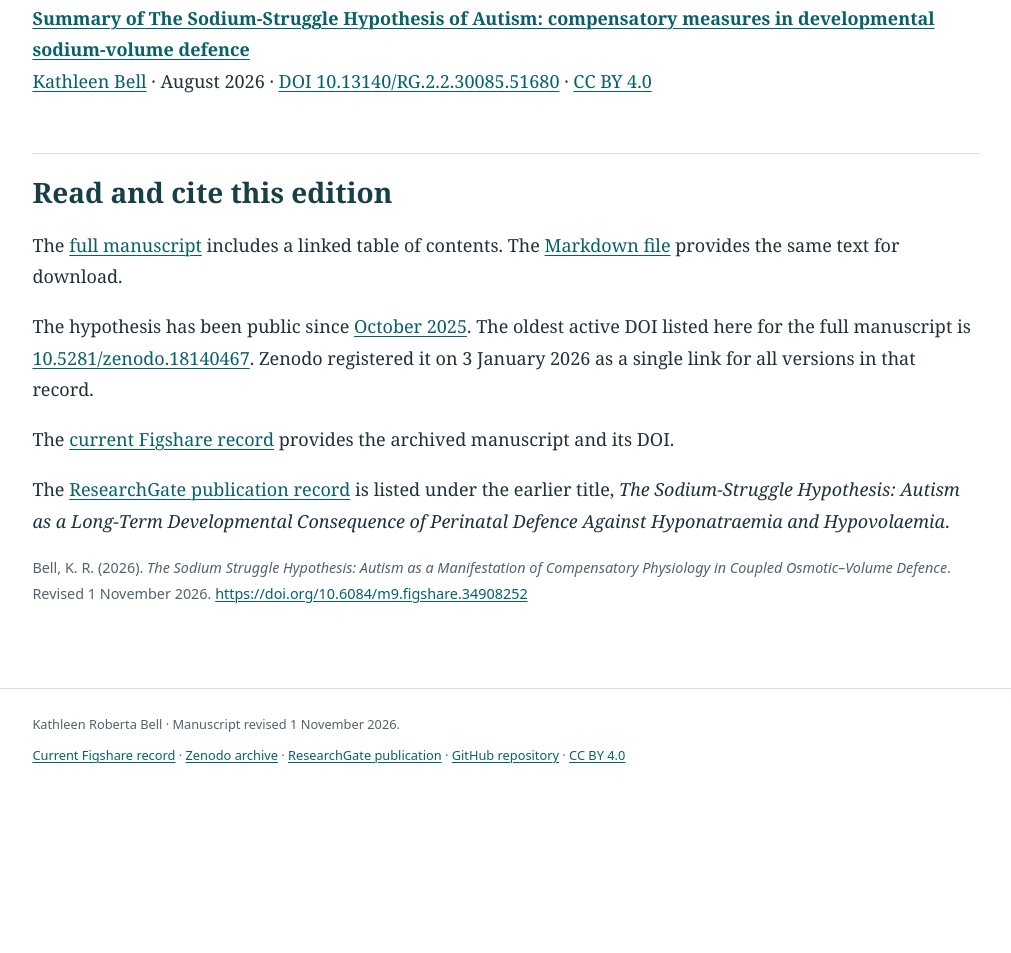
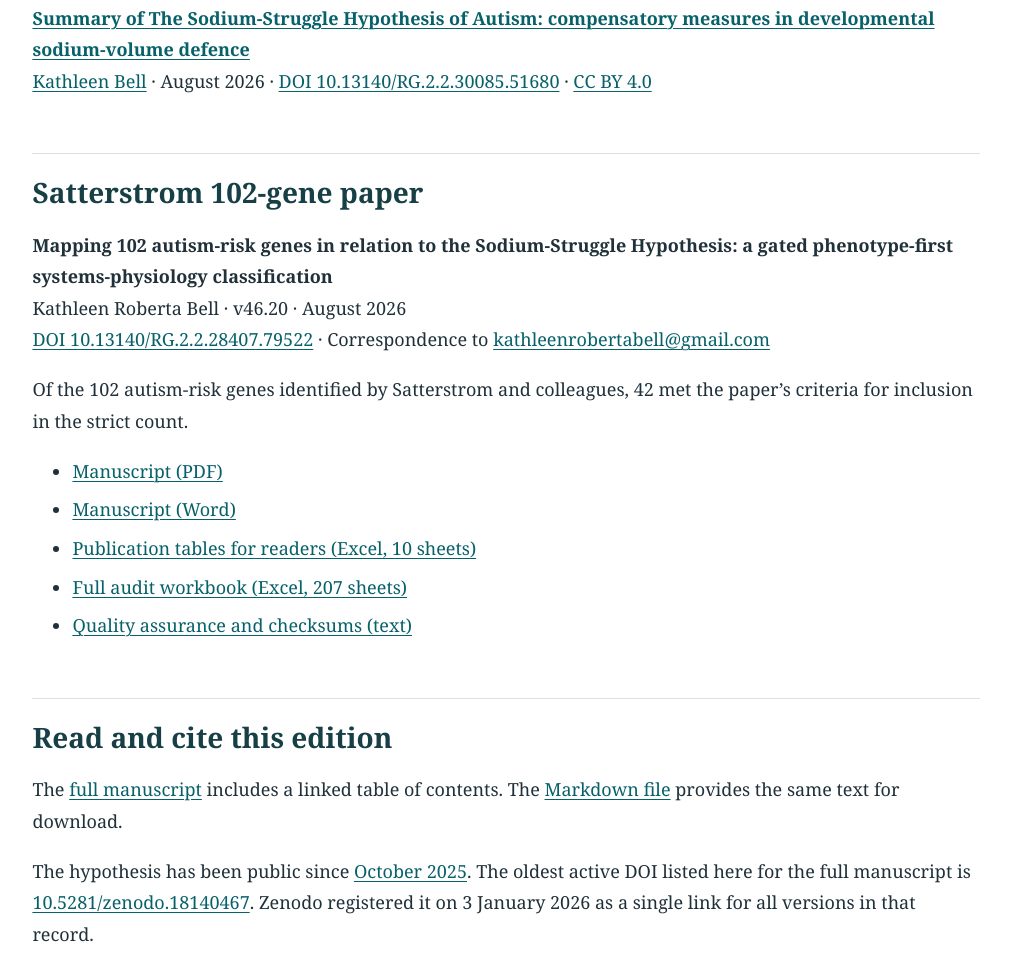
Before and after one commit to canadiankaty/sodium-struggle, a plain HTML site: page index.html in a window 1280 px wide. Shown: the part 1042-1995 px from the top of the page, without its empty margins (134-1145 px from the left). Before the commit the page ends 1858 px from the top, so only its background shows below. Drawn offline with Linux system fonts and the light colour scheme.

Commit message:
Publish verified Satterstrom 102-gene manuscript v46.20 and supplements

```diff
--- a/index.html
+++ b/index.html
@@ -107,6 +107,20 @@ code { font-size: .9em; }
 <h2>Research summary</h2>
 <p><strong><a href="https://www.researchgate.net/publication/412311452_Summary_of_The_Sodium-Struggle_Hypothesis_of_Autism_compensatory_measures_in_developmental_sodium-volume_defence">Summary of The Sodium-Struggle Hypothesis of Autism: compensatory measures in developmental sodium-volume defence</a></strong><br />
 <a href="https://www.researchgate.net/profile/Kathleen-Bell-13">Kathleen Bell</a> · August 2026 · <a href="https://doi.org/10.13140/RG.2.2.30085.51680">DOI 10.13140/RG.2.2.30085.51680</a> · <a href="https://creativecommons.org/licenses/by/4.0/">CC BY 4.0</a></p>
+<section aria-labelledby="satterstrom-102">
+<h2 id="satterstrom-102">Satterstrom 102-gene paper</h2>
+<p><strong>Mapping 102 autism-risk genes in relation to the Sodium-Struggle Hypothesis: a gated phenotype-first systems-physiology classification</strong><br>
+Kathleen Roberta Bell · v46.20 · August 2026<br>
+<a href="https://doi.org/10.13140/RG.2.2.28407.79522">DOI 10.13140/RG.2.2.28407.79522</a> · Correspondence to <a href="mailto:kathleenrobertabell@gmail.com">kathleenrobertabell@gmail.com</a></p>
+<p>Of the 102 autism-risk genes identified by Satterstrom and colleagues, 42 met the paper’s criteria for inclusion in the strict count.</p>
+<ul>
+<li><a href="papers/satterstrom-102/Bell_Satterstrom102_v46.20.pdf" download>Manuscript (PDF)</a></li>
+<li><a href="papers/satterstrom-102/Bell_Satterstrom102_v46.20.docx" download>Manuscript (Word)</a></li>
+<li><a href="papers/satterstrom-102/Bell_Satterstrom102_v46.20_Publication_Tables_READER.xlsx" download>Publication tables for readers (Excel, 10 sheets)</a></li>
+<li><a href="papers/satterstrom-102/Bell_Satterstrom102_v46.20_Frozen_Full_Audit_Master_PUBLIC.xlsx" download>Full audit workbook (Excel, 207 sheets)</a></li>
+<li><a href="papers/satterstrom-102/Bell_Satterstrom102_v46.20_Public_Supplement_QA_and_Checksums.txt" download>Quality assurance and checksums (text)</a></li>
+</ul>
+</section>
 <h2>Read and cite this edition</h2>
 <p>The <a href="sodium-struggle.html">full manuscript</a> includes a linked table of contents. The <a href="K_R_Bell_Sodium_Struggle_Hypothesis_2026-11-01.md" download>Markdown file</a> provides the same text for download.</p>
 <p>The hypothesis has been public since <a href="https://zenodo.org/records/18140468">October 2025</a>. The oldest active DOI listed here for the full manuscript is <a href="https://doi.org/10.5281/zenodo.18140467">10.5281/zenodo.18140467</a>. Zenodo registered it on 3 January 2026 as a single link for all versions in that record.</p>
```
Also changed, not shown: papers/satterstrom-102/Bell_Satterstrom102_v46.20_Public_Supplement_QA_and_Checksums.txt (added), 5 other files.
